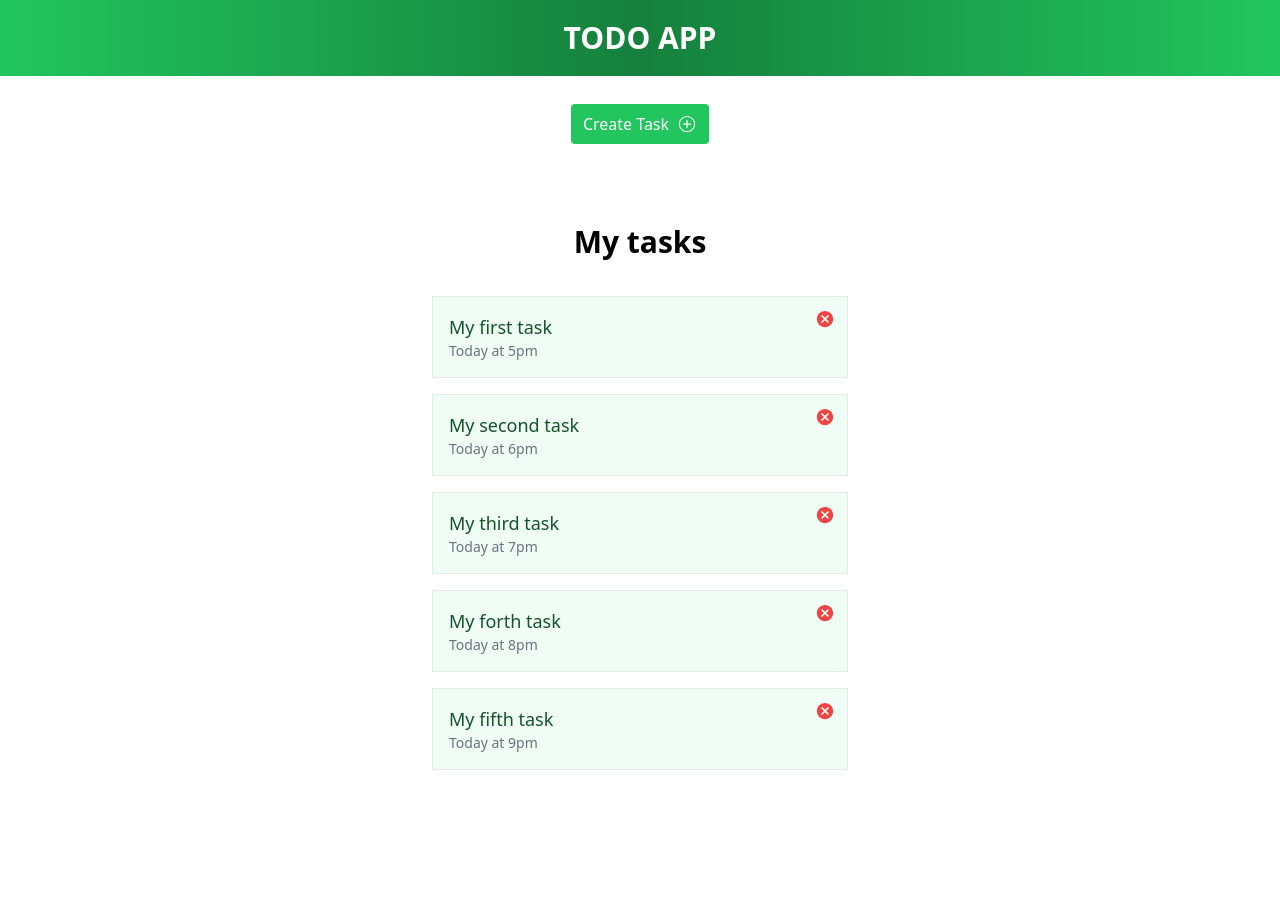
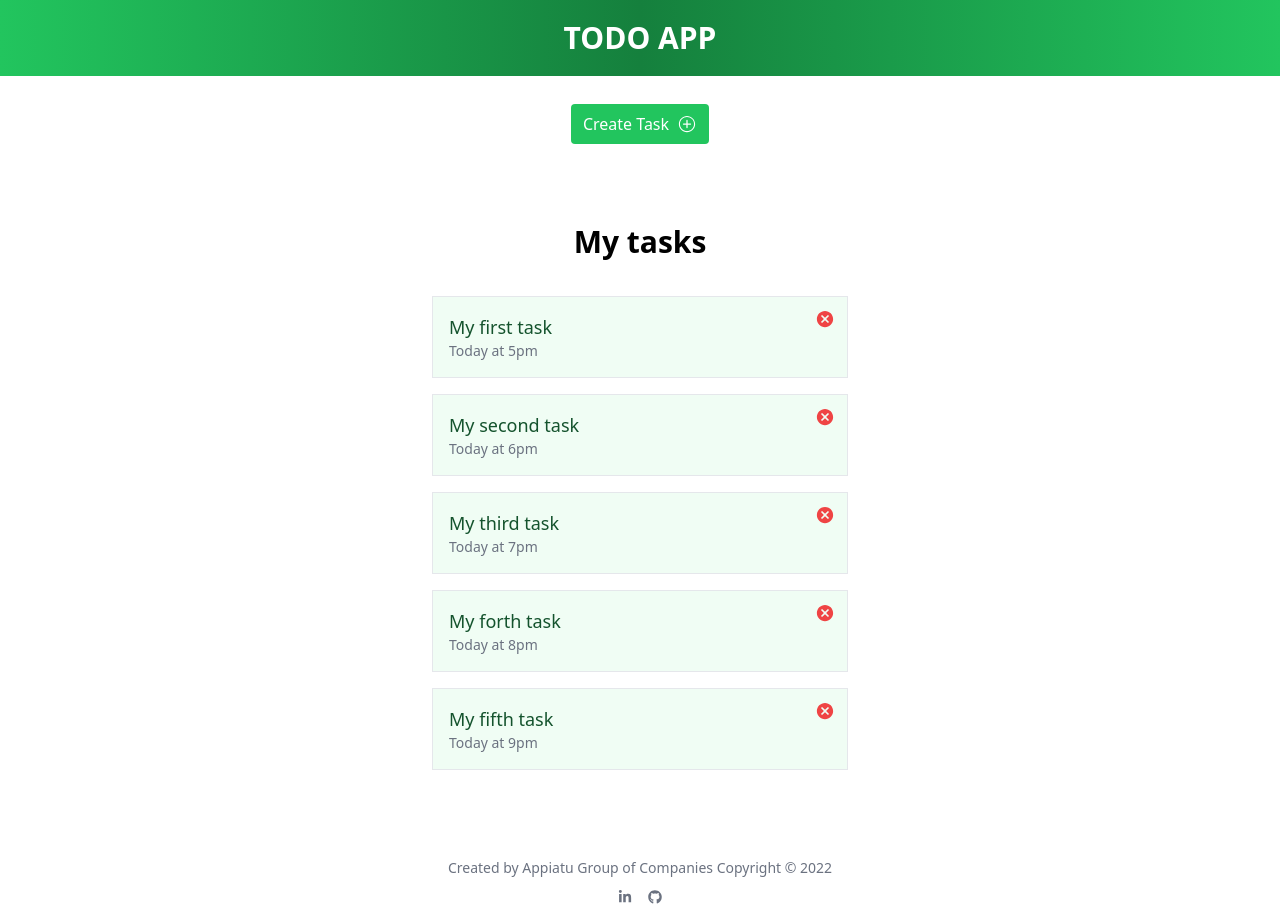
Before and after one commit to Jason-bolt/react-to-do-app, a React (Create React App) app: page / in a window 1280 px wide. Before the commit the page ends 858 px from the top, so only its background shows below. Built offline with nearby package versions, Linux system fonts and the light colour scheme.

Commit message:
Added footer

```diff
--- a/src/App.js
+++ b/src/App.js
@@ -1,5 +1,6 @@
 import { useState } from 'react';
 import CreateButton from './components/CreateButton';
+import Footer from './components/Footer';
 import Header from './components/Header'
 import ShowTasks from './components/ShowTasks';
 import TaskForm from './components/TaskForm';
@@ -61,6 +62,7 @@ function App() {
       <CreateButton text={text} toggleForm={toggleForm} showForm={showForm} />
       {showForm && <TaskForm onAdd={addTask} />}
       <ShowTasks tasks={tasks} onDelete={deleteTask} />
+      <Footer />
     </>
   );
 }
--- /dev/null
+++ b/src/components/Footer.js
@@ -0,0 +1,15 @@
+import { FaLinkedinIn, FaGithub } from 'react-icons/fa';
+
+const Footer = () => {
+  return (
+    <footer className="flex flex-col items-center justify-center text-gray-500 text-sm">
+        Created by Appiatu Group of Companies Copyright &copy; 2022
+        <div className="flex flex-row mt-3 space-x-4">
+            <a href="https://www.linkedin.com/in/jason-appiatu/" target={'_blank'}><FaLinkedinIn /></a>
+            <a href="https://github.com/Jason-bolt" target={'_blank'}><FaGithub /></a>
+        </div>
+    </footer>
+  )
+}
+
+export default Footer
--- a/src/index.css
+++ b/src/index.css
@@ -814,6 +814,14 @@ select {
   margin-right: 0.25rem;
 }
 
+.mt-4 {
+  margin-top: 1rem;
+}
+
+.mt-3 {
+  margin-top: 0.75rem;
+}
+
 .flex {
   display: flex;
 }
@@ -836,6 +844,42 @@ select {
 
 .justify-center {
   justify-content: center;
+}
+
+.space-y-3 > :not([hidden]) ~ :not([hidden]) {
+  --tw-space-y-reverse: 0;
+  margin-top: calc(0.75rem * calc(1 - var(--tw-space-y-reverse)));
+  margin-bottom: calc(0.75rem * var(--tw-space-y-reverse));
+}
+
+.space-y-5 > :not([hidden]) ~ :not([hidden]) {
+  --tw-space-y-reverse: 0;
+  margin-top: calc(1.25rem * calc(1 - var(--tw-space-y-reverse)));
+  margin-bottom: calc(1.25rem * var(--tw-space-y-reverse));
+}
+
+.space-y-7 > :not([hidden]) ~ :not([hidden]) {
+  --tw-space-y-reverse: 0;
+  margin-top: calc(1.75rem * calc(1 - var(--tw-space-y-reverse)));
+  margin-bottom: calc(1.75rem * var(--tw-space-y-reverse));
+}
+
+.space-y-4 > :not([hidden]) ~ :not([hidden]) {
+  --tw-space-y-reverse: 0;
+  margin-top: calc(1rem * calc(1 - var(--tw-space-y-reverse)));
+  margin-bottom: calc(1rem * var(--tw-space-y-reverse));
+}
+
+.space-x-5 > :not([hidden]) ~ :not([hidden]) {
+  --tw-space-x-reverse: 0;
+  margin-right: calc(1.25rem * var(--tw-space-x-reverse));
+  margin-left: calc(1.25rem * calc(1 - var(--tw-space-x-reverse)));
+}
+
+.space-x-4 > :not([hidden]) ~ :not([hidden]) {
+  --tw-space-x-reverse: 0;
+  margin-right: calc(1rem * var(--tw-space-x-reverse));
+  margin-left: calc(1rem * calc(1 - var(--tw-space-x-reverse)));
 }
 
 .rounded {
```
